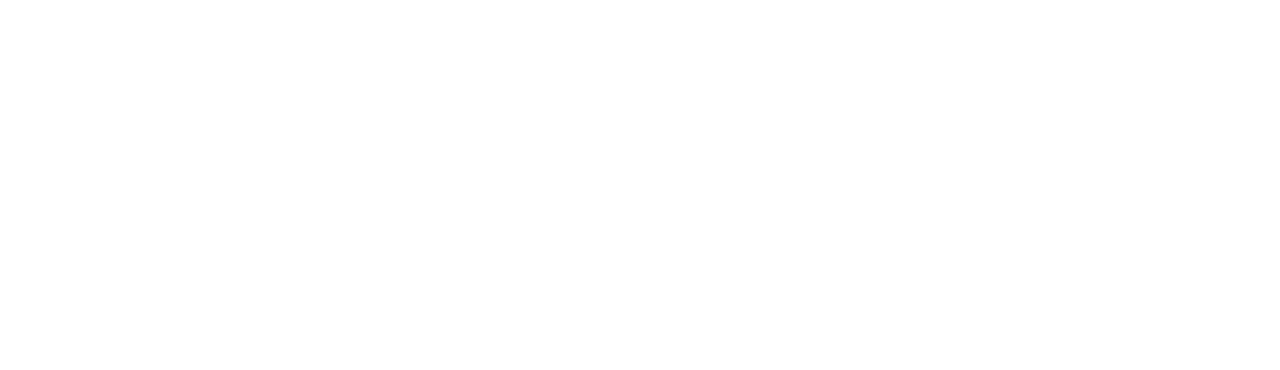
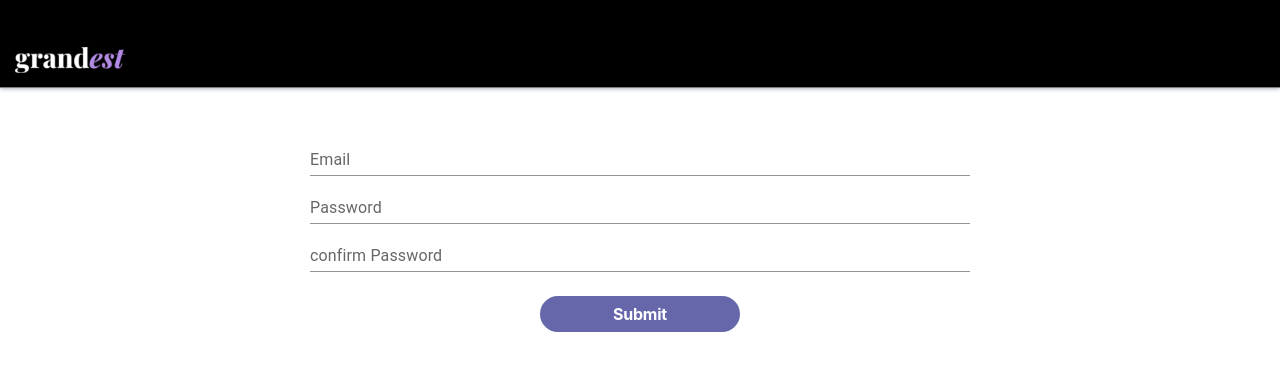
Before and after one commit to pablosegesser/testMove2, a React (Create React App) app: page /register in a window 1280 px wide. Before the commit this address had no page. Shown: the top 370 px of the page. Built offline with nearby package versions, Linux system fonts and the light colour scheme.

Commit message:
added register page

```diff
--- a/src/Routes/index.tsx
+++ b/src/Routes/index.tsx
@@ -7,6 +7,7 @@ import Login from "../pages/login/Login";
 import MyStreams from "../pages/mystreams/Mystreams";
 import Profile from "../pages/profile/Profile";
 import ProtectedRoute from "./ProtectedRoute";
+import Register from "../pages/login/Register";
 import ScheduleStream from "../pages/schedule/ScheduleStream";
 import Shop from "../pages/Shop";
 
@@ -15,6 +16,7 @@ export const AppRouter = (): JSX.Element => {
 		<Routes>
 			<Route path="/" element={<Home />} />
 			<Route path="/login" element={<Login />} />
+			<Route path="/register" element={<Register />} />
 			<Route path="/consumer" element={<Consumer />} />
 			<Route path="/mystreams" element={<MyStreams />} />
 			<Route
--- /dev/null
+++ b/src/pages/login/Register.tsx
@@ -0,0 +1,122 @@
+// libraries
+import React from 'react';
+import ReactDOM from 'react-dom';
+import { useFormik } from 'formik';
+import * as Yup from 'yup';
+import { Container, Grid, TextField } from '@mui/material';
+// components
+import Header from '../../components/Header/header';
+// icons
+import Logo from '../../ui-kit/logo/logo';
+// styles
+import { LoginWrapper } from './Login.styles';
+import { Button, ButtonContainer } from '../../styles/globalStyle';
+
+interface LoginProps { }
+
+const validationSchema = Yup.object({
+	email: Yup.string()
+		.email('Enter a valid email')
+		.required('Email is required'),
+	password: Yup.string()
+		.min(6, 'Password should be of minimum 6 characters length')
+		.required('Password is required'),
+	confirmPassword: Yup.string()
+		.when("password", {
+			is: val => (val && val.length > 0 ? true : false),
+			then: Yup.string()
+				.oneOf(
+					[Yup.ref("password")],
+					"Both password need to be the same"
+				)
+		})
+});
+
+const Register = ({ }: LoginProps) => {
+
+	const formik = useFormik({
+		initialValues: {
+			email: '',
+			password: '',
+			confirmPassword: '',
+		},
+		validationSchema: validationSchema,
+		onSubmit: (values, actions) => {
+			doRegister(values, actions);
+		},
+	});
+
+	function doRegister(values: any, actions: any) {
+		// ADD services here
+		if (values.email === 'foobar@gmail.com' && values.password === 'foobar' && values.confirmPassword === 'foobar') {
+			window.location.href = "/consumer";
+
+		} else {
+			alert(JSON.stringify(values, null, 2));
+		}
+	}
+
+	return (
+		<>
+			<Header
+				className="withIcon"
+				logo={<Logo />}
+			/>
+			<LoginWrapper>
+				<Container>
+					<Grid container justifyContent={'center'}>
+						<Grid item>
+							<form onSubmit={formik.handleSubmit}>
+								<TextField
+									fullWidth
+									variant="standard"
+									id="email"
+									name="email"
+									label="Email"
+									value={formik.values.email}
+									onChange={formik.handleChange}
+									error={formik.touched.email && Boolean(formik.errors.email)}
+									helperText={formik.touched.email && formik.errors.email}
+									classes={{
+										root: 'dark'
+									}}
+								/>
+								<TextField
+									fullWidth
+									variant="standard"
+									id="password"
+									name="password"
+									label="Password"
+									type="password"
+									value={formik.values.password}
+									onChange={formik.handleChange}
+									error={formik.touched.password && Boolean(formik.errors.password)}
+									helperText={formik.touched.password && formik.errors.password}
+								/>
+								<TextField
+									fullWidth
+									variant="standard"
+									id="confirmPassword"
+									name="confirmPassword"
+									label="confirm Password"
+									type="password"
+									value={formik.values.confirmPassword}
+									onChange={formik.handleChange}
+									error={formik.touched.confirmPassword && Boolean(formik.errors.confirmPassword)}
+									helperText={formik.touched.confirmPassword && formik.errors.confirmPassword}
+								/>
+								<ButtonContainer className="centerContain">
+									<Button type="submit" className="secondary full-width">
+										Submit
+									</Button>
+								</ButtonContainer>
+							</form>
+						</Grid>
+					</Grid>
+				</Container>
+			</LoginWrapper>
+		</>
+	);
+};
+
+export default Register;
```
